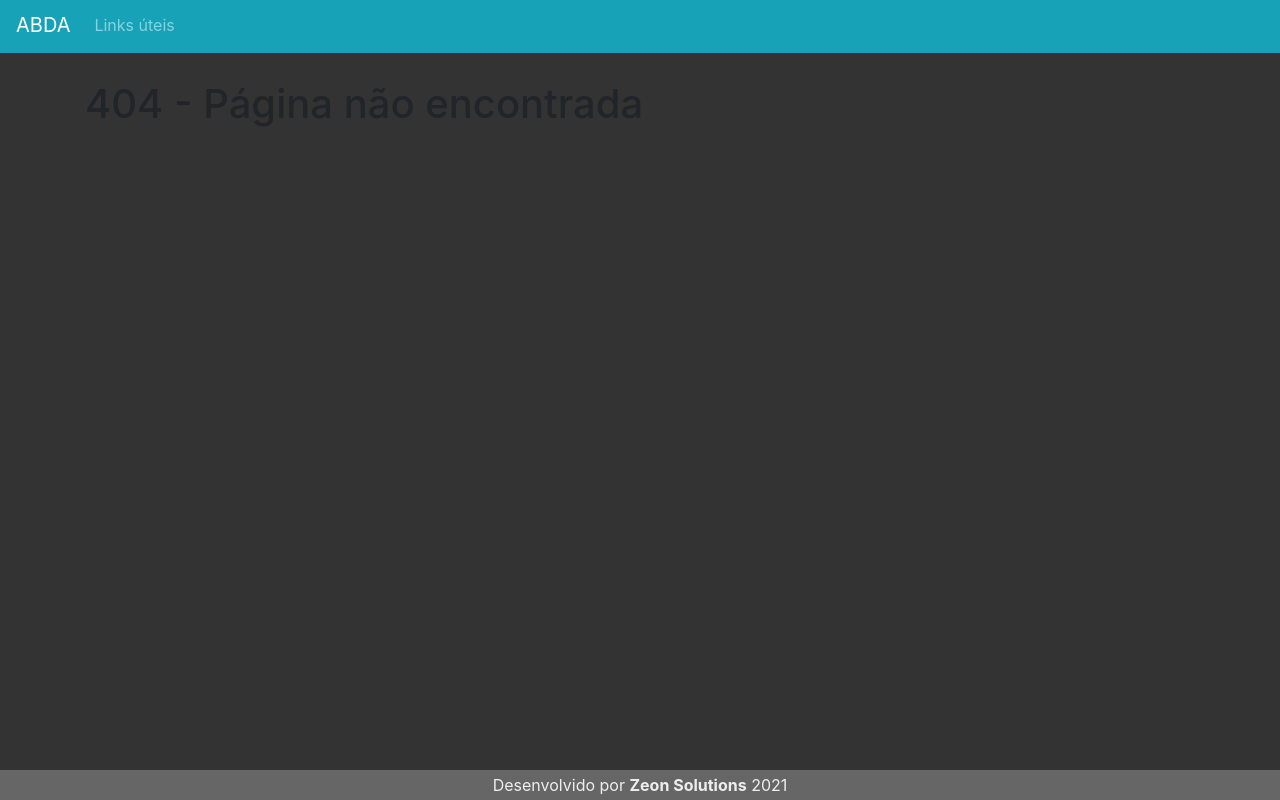
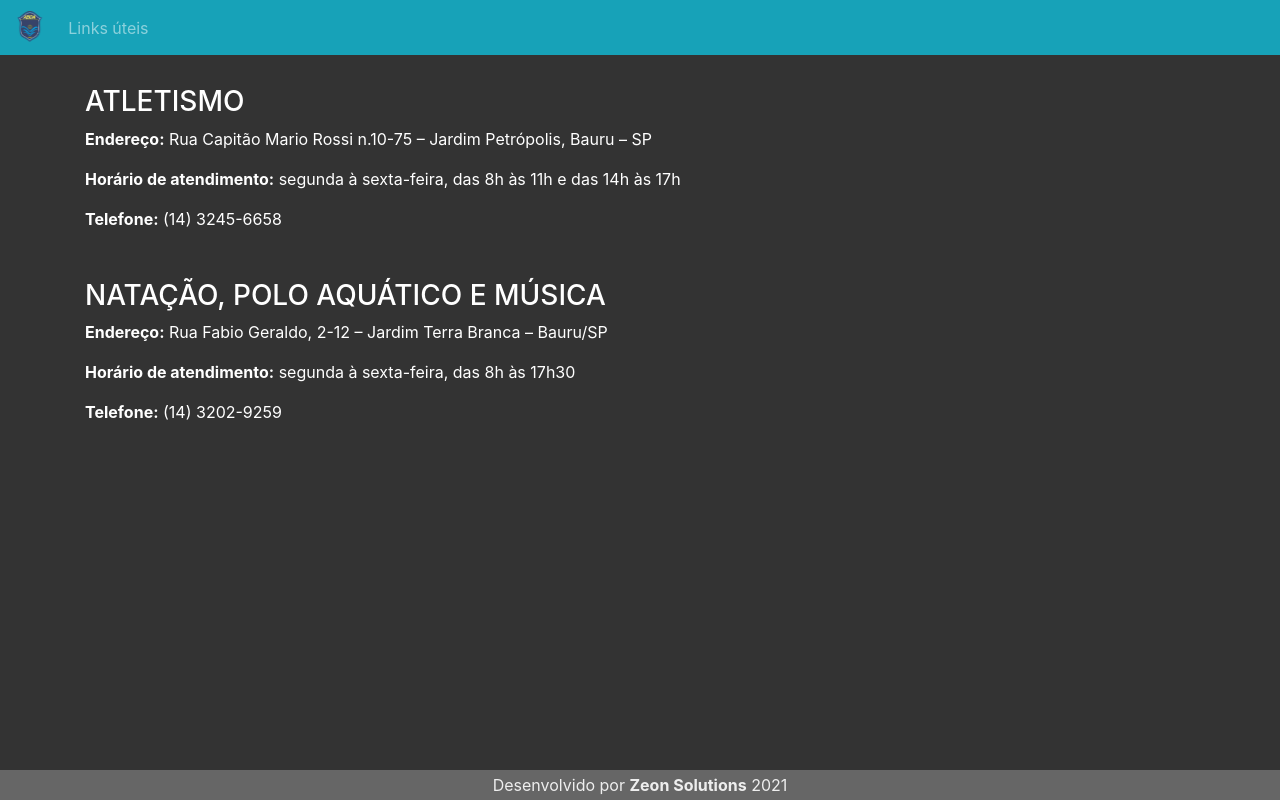
Before and after one commit to GuiBalestra/waitinglist-frontend, a Vue app: page /fale-conosco in a window 1280 px wide. Before the commit this address had no page. Built offline with nearby package versions, Linux system fonts and the light colour scheme; what vue-page-title would draw is missing.

Commit message:
Tela fale conosco

```diff
--- a/src/components/template/navbar/Navbar.vue
+++ b/src/components/template/navbar/Navbar.vue
@@ -1,13 +1,15 @@
 <template>
   <header class="header">
     <b-navbar toggleable="sm" type="dark" variant="info" class="nav">
-    <b-navbar-brand href="/">ABDA</b-navbar-brand>
+      <b-navbar-brand href="/">
+        <img src="../../../assets/images/logo.png" alt="abda_logo">
+      </b-navbar-brand>
 
       <b-navbar-toggle target="nav-collapse"></b-navbar-toggle>
 
       <b-collapse id="nav-collapse" is-nav>
         <b-navbar-nav>
-        <b-nav-item href="#">Links úteis</b-nav-item>
+          <b-nav-item href="fale-conosco">Links úteis</b-nav-item>
         </b-navbar-nav>
       </b-collapse>
     </b-navbar>
@@ -24,11 +26,14 @@ export default {
   .header {
     grid-area: header;
     display: flex;
-    align-items: center;
     background: var(--dark-low);
   }
 
   .nav {
     width: 100%;
   }
+
+  img {
+    height: 40px;
+  }
 </style>
--- a/src/layouts/App/AppLayout.vue
+++ b/src/layouts/App/AppLayout.vue
@@ -25,7 +25,7 @@ export default {
 <style>
   .grid {
     display: grid;
-    grid-template-rows: 50px 1fr 30px;
+    grid-template-rows: 55px 1fr 30px;
     grid-template-columns: 1fr;
     grid-template-areas:
       'header'
--- a/src/router/routes/index.js
+++ b/src/router/routes/index.js
@@ -1,6 +1,7 @@
 import Dashboard from '@/views/system/Dashboard.vue'
 import WizardRoutes from './formWizard/wizard'
 import NotFound from '@/views/system/404.vue'
+import Links from '@/views/system/Links.vue'
 
 const Routes = [
   {
@@ -11,6 +12,12 @@ const Routes = [
   },
   ...WizardRoutes,
   {
+    path: '/fale-conosco',
+    component: Links,
+    name: 'Links',
+    meta: { title: 'Fale conosco' }
+  },
+  {
     path: '*',
     meta: { title: 'Página não encontrada' },
     component: NotFound
--- /dev/null
+++ b/src/views/system/Links.vue
@@ -0,0 +1,27 @@
+<template>
+  <b-container>
+    <h3>ATLETISMO</h3>
+
+    <p><strong>Endereço:</strong> Rua Capitão Mario Rossi n.10-75 – Jardim Petrópolis, Bauru – SP</p>
+    <p><strong>Horário de atendimento:</strong> segunda à sexta-feira, das 8h às 11h e das 14h às 17h</p>
+    <p><strong>Telefone:</strong> (14) 3245-6658</p>
+
+    <h3 class="mt-5">NATAÇÃO, POLO AQUÁTICO E MÚSICA</h3>
+
+    <p><strong>Endereço:</strong> Rua Fabio Geraldo, 2-12 – Jardim Terra Branca – Bauru/SP</p>
+    <p><strong>Horário de atendimento:</strong> segunda à sexta-feira, das 8h às 17h30</p>
+    <p><strong>Telefone:</strong> (14) 3202-9259</p>
+  </b-container>
+</template>
+
+<script>
+export default {
+
+}
+</script>
+
+<style>
+  p, h3 {
+    color: var(--light);
+  }
+</style>
```
Lines whose indentation alone changed are shown as unchanged.
